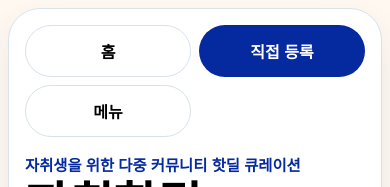
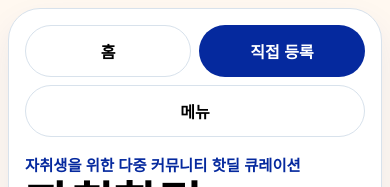
Before and after one commit to JAYWYN-C/my-hotdeal, a website: page index.html in a window 390 px wide. Shown: the top 187 px of the page. Drawn offline with Linux system fonts and the light colour scheme; no server answers; a web font is replaced by a local one.

Commit message:
fix: stabilize mobile hero actions

```diff
--- a/styles.css
+++ b/styles.css
@@ -996,15 +996,21 @@ h3,
     justify-content: stretch;
   }
 
-  .hero-actions .btn,
-  .menu-wrap,
-  .menu-wrap .btn {
+  .hero-actions .btn {
     width: 100%;
     min-width: 0;
   }
 
   .menu-wrap {
     display: block;
+    grid-column: 1 / -1;
+    justify-self: stretch;
+    width: 100%;
+  }
+
+  .menu-wrap .btn {
+    width: 100%;
+    min-width: 0;
   }
 
   .header-menu {
```
Also changed, not shown: scripts/ui-regression.test.mjs (+3 -0 lines).
